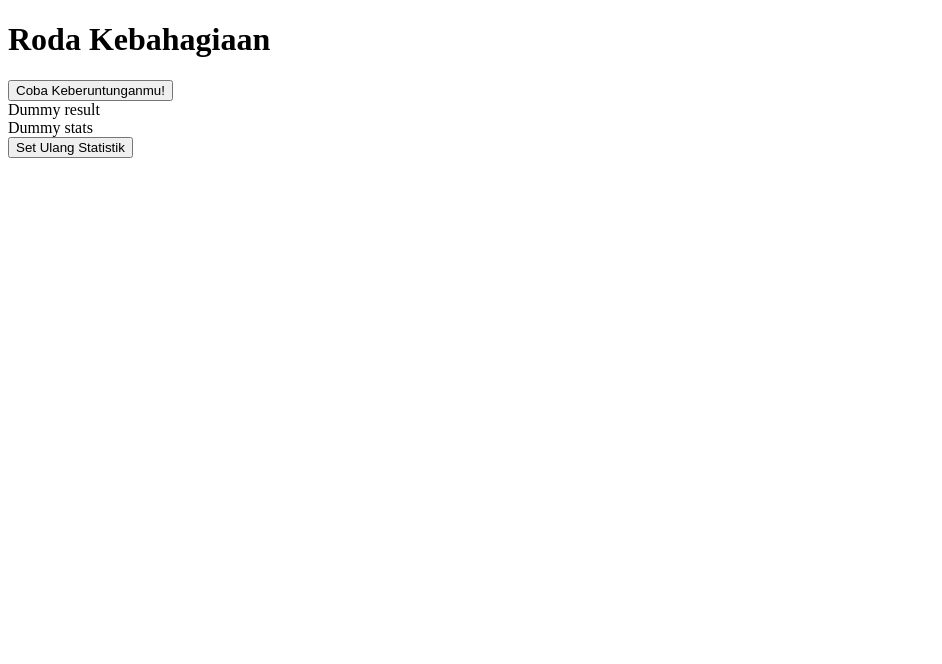
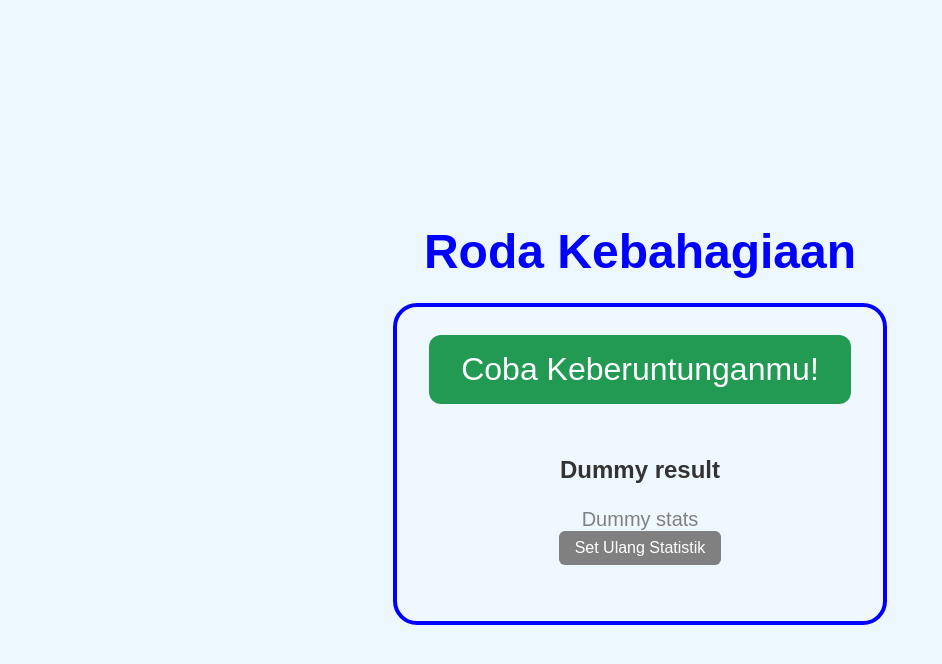
Before and after one commit to andit037/andit-repo-m1, a plain HTML site: page frontend/index.html in a window 1280 px wide. Shown: the whole page, without its empty margins (0-942 px from the left). Drawn offline with Linux system fonts and the light colour scheme.

Commit message:
Style FE

```diff
--- a/frontend/index.html
+++ b/frontend/index.html
@@ -4,6 +4,68 @@
   <meta charset="UTF-8">
   <meta name="viewport" content="width=device-width, initial-scale=1.0">
   <title>RF</title>
+  <style>
+    h1 {
+      color:blue;
+      font-size: 48px;
+      margin-bottom: 24px;
+    }
+    #game-area {
+      background-color: aliceblue;
+      border: 4px solid blue;
+      border-radius: 24px;
+      padding: 32px;
+      text-align: center;
+    }
+    body{
+      font-family: Arial, Helvetica, sans-serif;
+      color: #333;
+      background: #edf7fe;
+      display: flex;
+      flex-direction: column;
+      min-height: 100vh;
+      justify-content: center;
+      align-items: center;
+    }
+    #spin-button{
+      background-color: rgb(33, 156, 33);
+      color: white;
+      font-size: 32px;
+      padding: 16px 32px;
+      margin-bottom: 24px;
+      border: none;
+      border-radius: 12px;
+      cursor: pointer;
+    }
+    #spin-button{
+      background-color: #229a54;
+      transform: translateY(-4px);
+    }
+    #reset-button{
+      background-color: grey;
+      color: white;
+      font-size: 16px;
+      padding: 8px 16px;
+      margin-bottom: 24px;
+      border: none;
+      border-radius: 6px;
+      cursor: pointer;
+    }
+    #reset-button:hover{
+      background-color: grey;
+      transform: translateY(-4px);
+    }
+    #result-message{
+       font-size: 24px;
+       font-weight: bold;
+       margin-top: 24px;
+    }
+    #stats-display{
+       font-size: 20px;
+       color: grey;
+       margin-top: 24px;
+    }
+  </style>
 </head>
 <body>
   <h1>Roda Kebahagiaan</h1>
```
